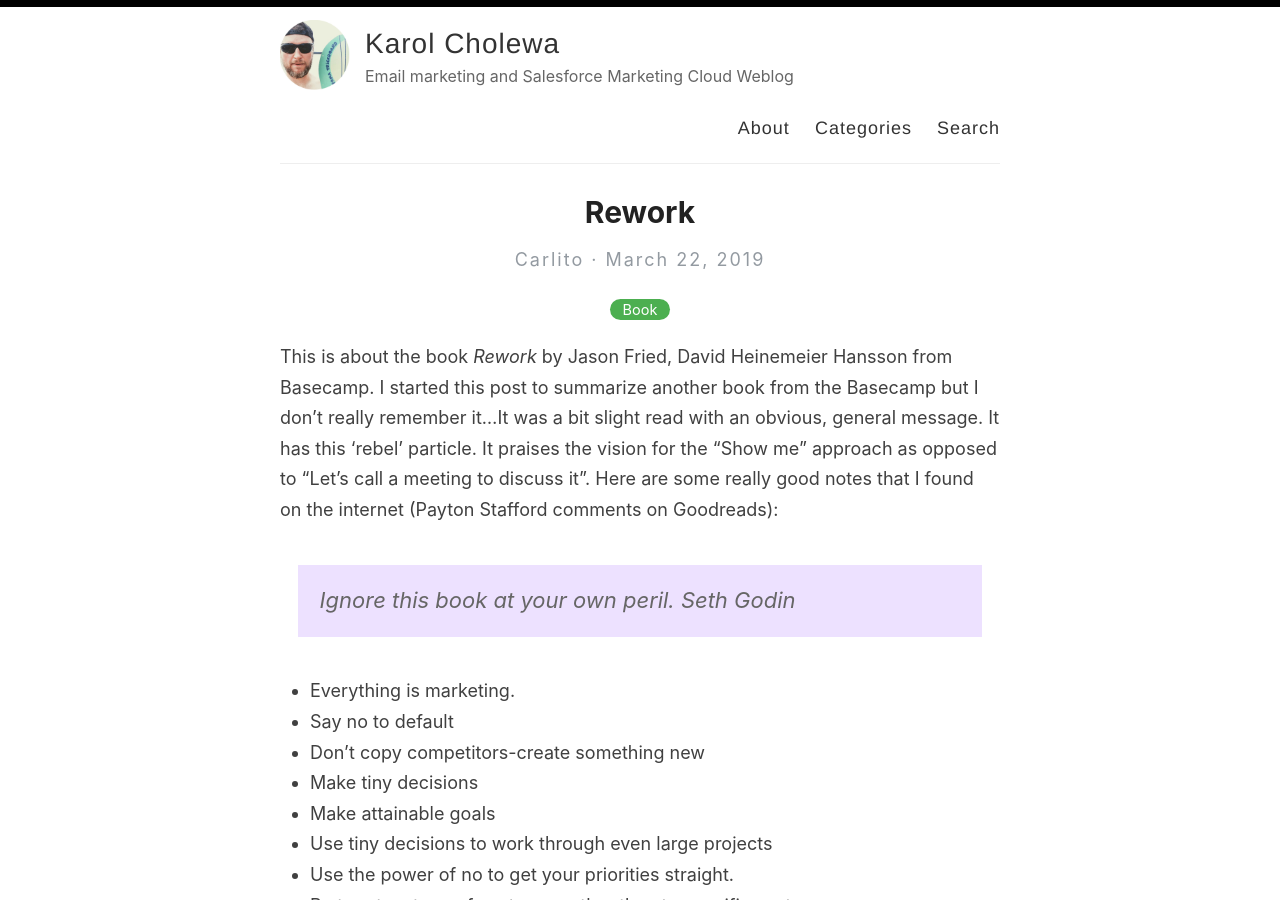
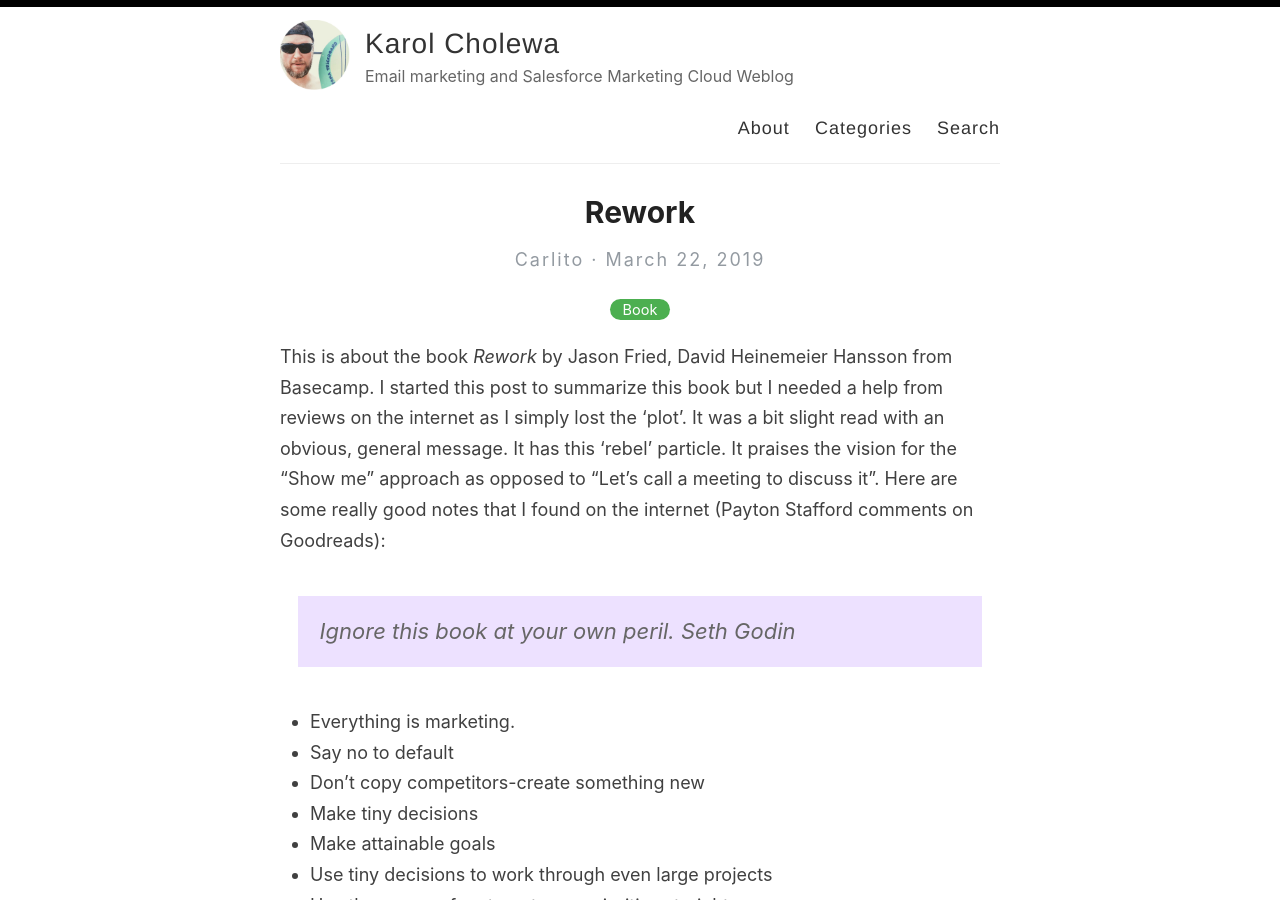
Before and after one commit to karolcholewa/blog, a Jekyll site: the page built from _posts/2019-03-22-rework.md, in a window 1280 px wide and 900 px high. Built offline with Jekyll 4.4.1, drawn with Linux system fonts in a browser that asks for light colours.

Commit message:
updated post

```diff
--- a/_posts/2019-03-22-rework.md
+++ b/_posts/2019-03-22-rework.md
@@ -4,7 +4,7 @@ title: "Rework"
 categories: Book
 ---
 
-This is about the book *Rework* by Jason Fried, David Heinemeier Hansson from Basecamp. I started this post to summarize another book from the Basecamp but I don’t really remember it&hellip;It was a bit slight read with an obvious, general message. It has this ‘rebel’ particle. It praises the vision for the “Show me” approach as opposed to “Let’s call a meeting to discuss it”. Here are some really good notes that I found on the internet (Payton Stafford comments on Goodreads):
+This is about the book *Rework* by Jason Fried, David Heinemeier Hansson from Basecamp. I started this post to summarize this book but I needed a help from reviews on the internet as I simply lost the 'plot'. It was a bit slight read with an obvious, general message. It has this ‘rebel’ particle. It praises the vision for the “Show me” approach as opposed to “Let’s call a meeting to discuss it”. Here are some really good notes that I found on the internet (Payton Stafford comments on Goodreads):
 
 >   Ignore this book at your own peril. Seth Godin
 
```
